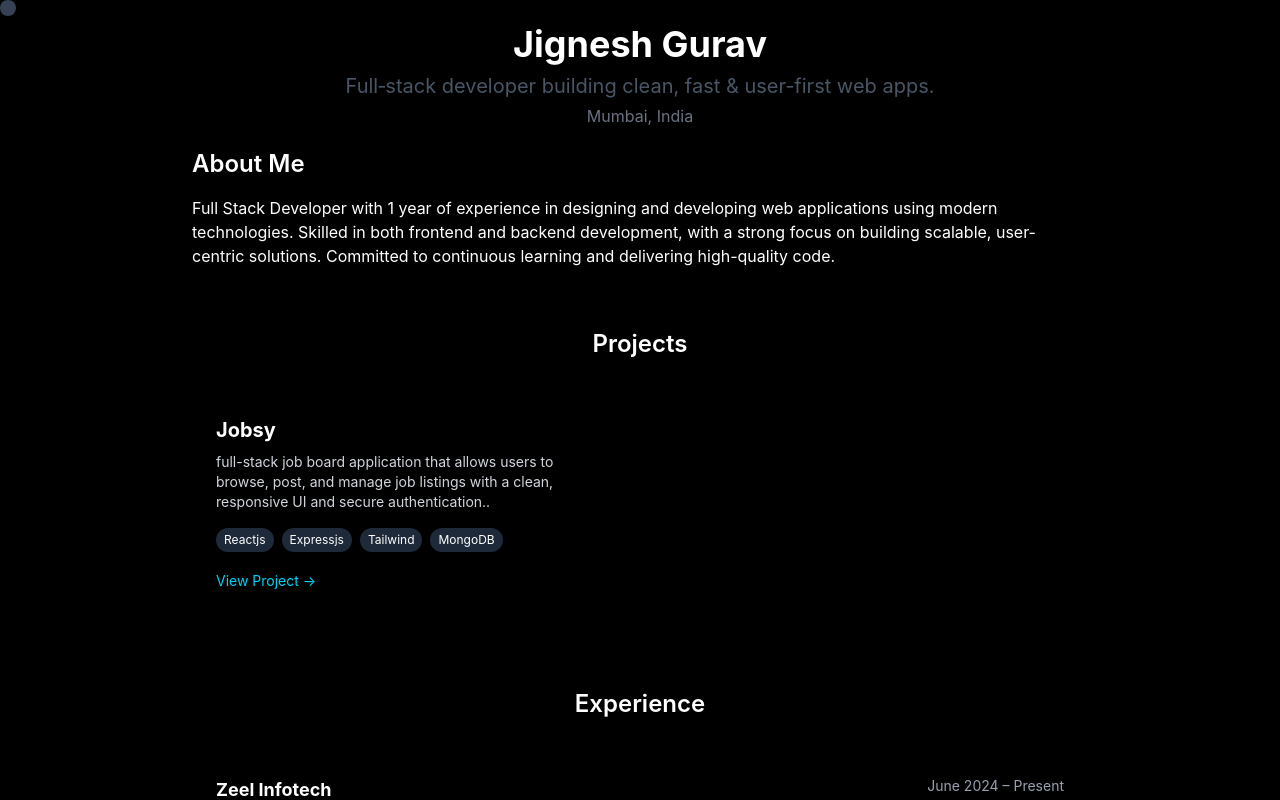
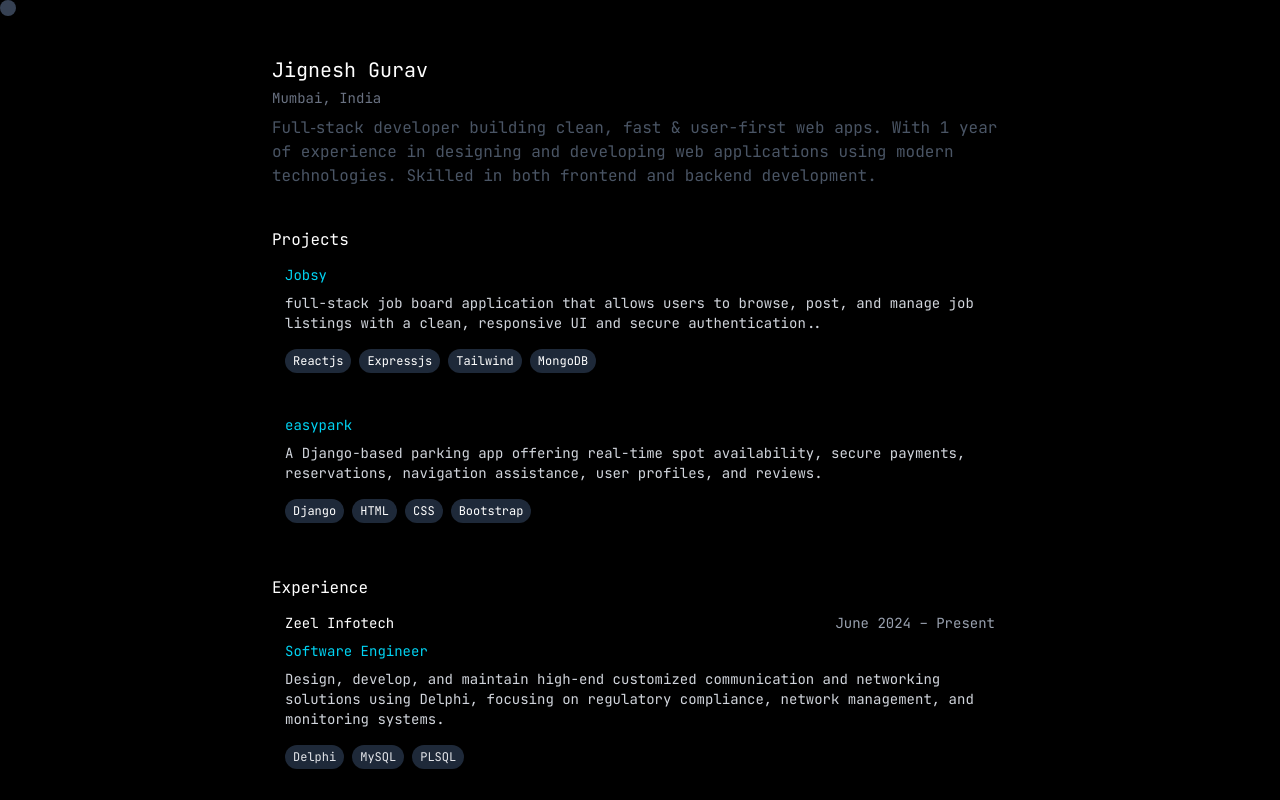
Before and after one commit to jignesh1001/portfolio, a React (Vite) app: page / in a window 1280 px wide. Shown: the top 800 px of the page. Built offline with nearby package versions, Linux system fonts and the light colour scheme.

Commit message:
layout changes

```diff
--- a/index.html
+++ b/index.html
@@ -3,6 +3,7 @@
   <head>
     <meta charset="UTF-8" />
     <link rel="icon" type="image/svg+xml" href="/suitcase.png " />
+    <link href='https://fonts.googleapis.com/css?family=JetBrains Mono' rel='stylesheet'>
 
 
 <!-- public/index.html or vite index.html -->
--- a/src/App.css
+++ b/src/App.css
@@ -1 +1,5 @@
 @import "tailwindcss";
+
+body {
+    font-family: 'JetBrains Mono';
+}
--- a/src/App.jsx
+++ b/src/App.jsx
@@ -9,19 +9,35 @@ import Skills from './components/Skills';
 import Projects from './components/Projects';
 import CursorDot from "./components/CursorDot";
 
+// function App() {
+//   return (
+//     <div className="relative">
+//     <CursorDot />
+//     <Layout>
+//       <Hero />
+//       {/* <About /> */}
+//       {/* <Skills/> */}
+//       <Projects/>
+//       <Experience />
+//       <Footer />
+//     </Layout>
+
+//     </div>
+//   );
+// }
+
 function App() {
   return (
-    <div className="relative">
+    <div className="relative bg-black text-white min-h-screen">
       <CursorDot />
+      <div className="max-w-3xl mx-auto px-4"> {/* <-- key layout styling */}
         <Layout>
           <Hero />
-      <About />
-      {/* <Skills/> */}
-      <Projects/>
+          <Projects />
           <Experience />
           <Footer />
         </Layout>
-
+      </div>
     </div>
   );
 }
--- a/src/components/About.jsx
+++ b/src/components/About.jsx
@@ -9,7 +9,7 @@ export default function About() {
       viewport={{ once: true }}
       className="py-3"
     >
-      <h2 className="text-2xl font-semibold mb-4">About Me</h2>
+      <h2 className="text-xl font-semibold mb-4">About Me</h2>
       <p>
         Full Stack Developer with 1 year of experience in designing and developing web applications using modern technologies. Skilled in both frontend and backend development, with a strong focus on building scalable, user-centric solutions. Committed to continuous learning and delivering high-quality code.
       </p>
--- a/src/components/Experience.jsx
+++ b/src/components/Experience.jsx
@@ -7,31 +7,30 @@ const experiences = [
     period: "June 2024 – Present",
     tech: ["Delphi", "MySQL", "PLSQL"],
     description:
-      "Design, develop, and maintain high-end customized communication and networking solutions using Delphi, focusing on regulatory compliance, network management, and monitoring systems."
+      "Design, develop, and maintain high-end customized communication and networking solutions using Delphi, focusing on regulatory compliance, network management, and monitoring systems.",
   },
-
 ];
 
 export default function Experience() {
   return (
     <motion.section
       id="experience"
-      initial={{ opacity: 0, y: 50 }}
-      whileInView={{ opacity: 1, y: 0 }}
-      transition={{ duration: 0.6 }}
-      viewport={{ once: true, amount: 0.3 }}
-      className="py-6 text-white"
+      initial={{ opacity: 0, y: 30, scale: 0.98 }}
+      whileInView={{ opacity: 1, y: 0, scale: 1 }}
+      transition={{ duration: 0.5, ease: "easeInOut" }}
+      viewport={{ once: true, amount: 0.2 }}
+      className="text-white"
     >
-      <h2 className="text-2xl font-semibold mb-8 text-center">Experience</h2>
+      <h2 className="text-l ">Experience</h2>
 
       <div className="space-y-6">
         {experiences.map((exp) => (
           <div
             key={exp.company}
-            className=" rounded-xl p-6 shadow-md hover:border border-gray-700"
+            className=" p-3 shadow-md border border-transparent hover:border-gray-700 transition-colors duration-300"
           >
             <div className="flex justify-between items-start mb-2">
-              <h3 className="text-lg font-bold">{exp.company}</h3>
+              <h3 className="text-sm ">{exp.company}</h3>
               <span className="text-sm text-gray-400">{exp.period}</span>
             </div>
 
--- a/src/components/Footer.jsx
+++ b/src/components/Footer.jsx
@@ -15,8 +15,8 @@ import { FaGithub, FaLinkedin } from "react-icons/fa";
 
 export default function Footer() {
   return (
-    <footer className="text-center py-8 text-gray-400 text-sm">
-      <div className="flex justify-center gap-6 text-2xl">
+    <footer className=" py-8 text-gray-400 text-sm">
+      <div className="flex justify-center gap-6 text-xl">
         <a href="https://github.com/jignesh1001" target="_blank" rel="noopener noreferrer" className="hover:text-white">
           <FaGithub />
         </a>
@@ -24,7 +24,7 @@ export default function Footer() {
           <FaLinkedin />
         </a>
       </div>
-      <p className="mt-4 text-xs">© {new Date().getFullYear()} Jignesh Gurav. Built with ❤️</p>
+      {/* <p className="mt-4 text-xs">© {new Date().getFullYear()} Jignesh Gurav. Built with ❤️</p> */}
     </footer>
   );
 }
--- a/src/components/Hero.jsx
+++ b/src/components/Hero.jsx
@@ -6,11 +6,13 @@ export default function Hero() {
       initial={{ opacity: 0, y: -50 }}
       animate={{ opacity: 1, y: 0 }}
       transition={{ duration: 0.6 }}
-    className="py-2 text-center">
+    className="py-10 ">
       {/* <img src="/avatar.jpg" alt="Rohan" className="w-32 h-32 rounded-full mx-auto border border gray-200" /> */}
-      <h1 className="mt-4 text-4xl font-bold">Jignesh Gurav</h1>
-      <p className="mt-2 text-xl text-gray-600">Full‑stack developer building clean, fast & user-first web apps.</p>
-      <p className="mt-1 text-gray-500">Mumbai, India</p>
+      <h1 className="mt-4 text-xl ">Jignesh Gurav</h1>
+      <p className="mt-1  text-sm text-gray-500">Mumbai, India</p>
+      <p className="mt-2 text-l text-gray-600">Full‑stack developer building clean, fast & user-first web apps.
+         With 1 year of experience in designing and developing web applications using modern
+        technologies. Skilled in both frontend and backend development.  </p>
     </motion.section>
   );
 }
--- a/src/components/Projects.jsx
+++ b/src/components/Projects.jsx
@@ -3,8 +3,18 @@ const projects = [
   {
     name: "Jobsy",
     description: " full-stack job board application that allows users to browse, post, and manage job listings with a clean, responsive UI and secure authentication..",
-    link: "https://jobsy-delta.vercel.app/",
+    link: "https://jobsy-kappa.vercel.app/",
     tech: ["Reactjs", "Expressjs", "Tailwind", "MongoDB"],
+    githubLink: "https://github.com/jignesh1001/jobsy",
+    isLive : true
+  },
+  {
+    name: "easypark",
+    description: "A Django-based parking app offering real-time spot availability, secure payments, reservations, navigation assistance, user profiles, and reviews.",
+    link: "",
+    tech: ["Django", "HTML", "CSS", "Bootstrap"],
+    githubLink: "https://github.com/jignesh1001/easypark",
+    isLive : false
   },
 
 ];
@@ -17,17 +27,27 @@ export default function Projects() {
       whileInView={{ opacity: 1, y: 0 }}
       transition={{ duration: 0.6 }}
       viewport={{ once: true, amount: 0.3 }}
-      className="py-6"
+      className=""
     >
-      <h2 className="  text-2xl font-semibold mb-8 text-center">Projects</h2>
+      <h2 className="  text-l  ">Projects</h2>
 
-      <div className="grid md:grid-cols-2 gap-6">
+      <div className="grid md:grid-cols ">
         {projects.map((project) => (
           <div
             key={project.name}
-            className=" text-white rounded-xl p-6 shadow hover:border border-gray-700 "
+            className=" p-3 shadow-md border border-transparent hover:border-gray-700 transition-colors duration-300 "
           >
-            <h3 className="text-xl font-bold mb-2">{project.name}</h3>
+            <h3 className="text-sm mb-2">
+              <a
+              href={project.isLive ? project.link : project.githubLink}
+              target="_blank"
+              rel="noopener noreferrer"
+              className="text-cyan-400 hover:underline text-sm"
+
+            >
+              {project.name}
+            </a>
+            </h3>
             <p className="text-sm text-gray-300 mb-4">{project.description}</p>
             <div className="flex flex-wrap gap-2 mb-4">
               {project.tech.map((tech) => (
@@ -39,14 +59,7 @@ export default function Projects() {
                 </span>
               ))}
             </div>
-            <a
-              href={project.link}
-              target="_blank"
-              rel="noopener noreferrer"
-              className="text-cyan-400 hover:underline text-sm"
-            >
-              View Project →
-            </a>
+
           </div>
         ))}
       </div>
```
Lines whose indentation alone changed are shown as unchanged.
